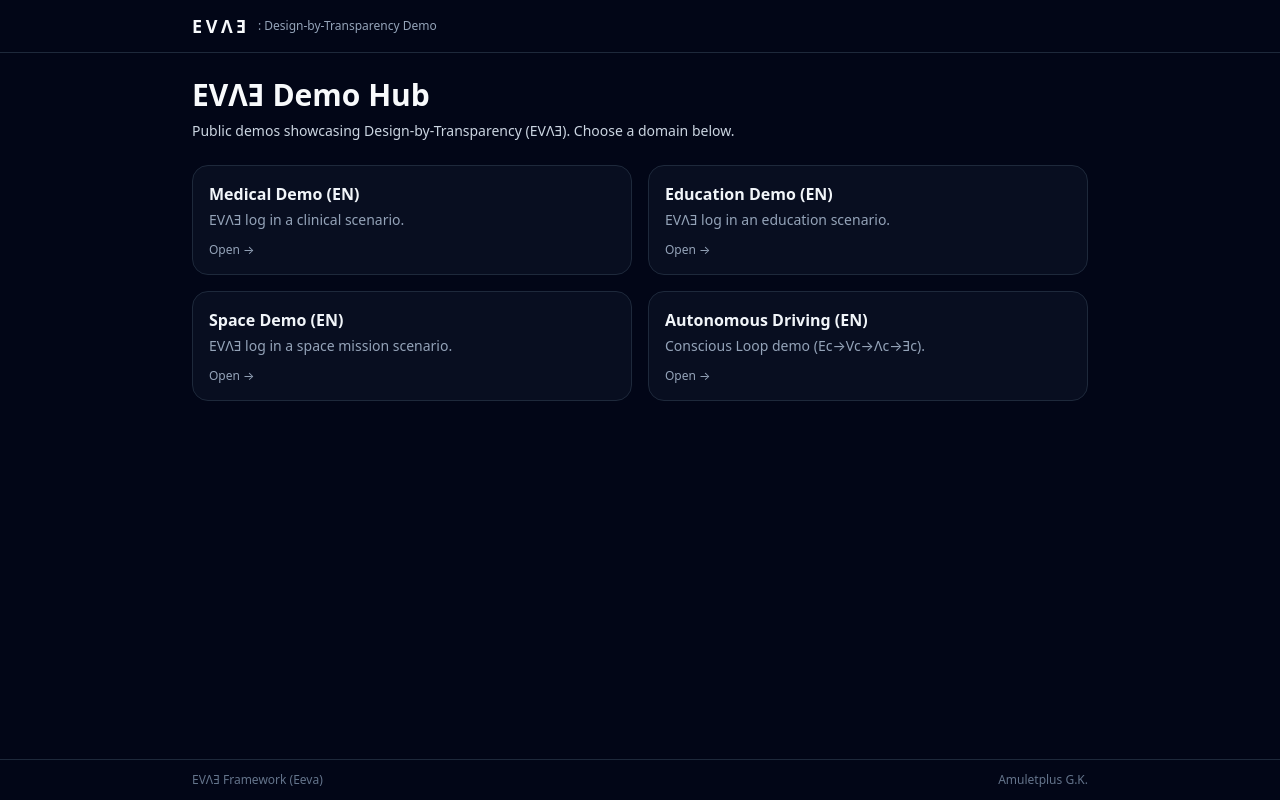
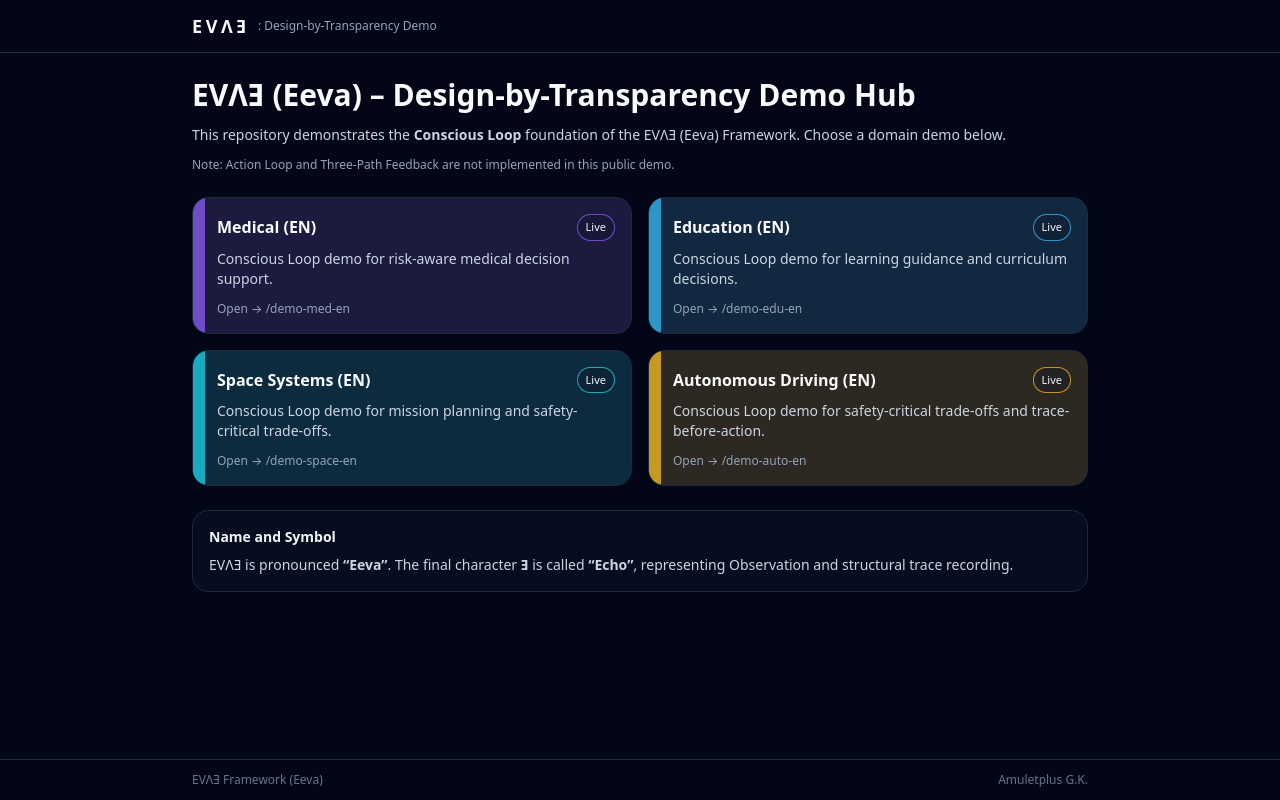
Before and after one commit to HIROYOKOKI/evae-design-by-transparency-demo, a Next.js app: page /demo in a window 1280 px wide. Built offline with nearby package versions, Linux system fonts and the light colour scheme.

Commit message:
Update page.tsx

```diff
--- a/app/demo/page.tsx
+++ b/app/demo/page.tsx
@@ -1,36 +1,113 @@
 // app/demo/page.tsx
 "use client";
 
-export default function DemoHub() {
-  const cards = [
-    { href: "/demo-med-en", title: "Medical Demo (EN)", desc: "EVΛƎ log in a clinical scenario." },
-    { href: "/demo-edu-en", title: "Education Demo (EN)", desc: "EVΛƎ log in an education scenario." },
-    { href: "/demo-space-en", title: "Space Demo (EN)", desc: "EVΛƎ log in a space mission scenario." },
-    { href: "/demo-auto-en", title: "Autonomous Driving (EN)", desc: "Conscious Loop demo (Ec→Vc→Λc→Ǝc)." },
+import Link from "next/link";
+
+type Demo = {
+  title: string;
+  desc: string;
+  href: string;
+  status: "Live" | "Coming soon";
+  tint: string; // rgba
+  bar: string;  // rgba
+};
+
+export default function DemoHubPage() {
+  const demos: Demo[] = [
+    {
+      title: "Medical (EN)",
+      desc: "Conscious Loop demo for risk-aware medical decision support.",
+      href: "/demo-med-en",
+      status: "Live",
+      tint: "rgba(139,92,246,0.14)", // violet
+      bar: "rgba(139,92,246,0.75)",
+    },
+    {
+      title: "Education (EN)",
+      desc: "Conscious Loop demo for learning guidance and curriculum decisions.",
+      href: "/demo-edu-en",
+      status: "Live",
+      tint: "rgba(56,189,248,0.14)", // sky
+      bar: "rgba(56,189,248,0.75)",
+    },
+    {
+      title: "Space Systems (EN)",
+      desc: "Conscious Loop demo for mission planning and safety-critical trade-offs.",
+      href: "/demo-space-en",
+      status: "Live",
+      tint: "rgba(34,211,238,0.14)", // cyan
+      bar: "rgba(34,211,238,0.75)",
+    },
+    {
+      title: "Autonomous Driving (EN)",
+      desc: "Conscious Loop demo for safety-critical trade-offs and trace-before-action.",
+      href: "/demo-auto-en",
+      status: "Live",
+      tint: "rgba(251,191,36,0.14)", // amber
+      bar: "rgba(251,191,36,0.75)",
+    },
   ];
 
   return (
     <div className="space-y-6">
-      <header className="space-y-2">
-        <h1 className="text-2xl md:text-3xl font-semibold text-slate-50">EVΛƎ Demo Hub</h1>
+      <section className="space-y-3">
+        <h1 className="text-2xl md:text-3xl font-semibold">
+          EVΛƎ (Eeva) – Design-by-Transparency Demo Hub
+        </h1>
         <p className="text-sm text-slate-300">
-          Public demos showcasing Design-by-Transparency (EVΛƎ). Choose a domain below.
+          This repository demonstrates the{" "}
+          <span className="font-semibold">Conscious Loop</span> foundation of the EVΛƎ (Eeva) Framework.
+          Choose a domain demo below.
         </p>
-      </header>
+        <p className="text-xs text-slate-400">
+          Note: Action Loop and Three-Path Feedback are not implemented in this public demo.
+        </p>
+      </section>
 
-      <div className="grid gap-4 md:grid-cols-2">
-        {cards.map((c) => (
-          <a
-            key={c.href}
-            href={c.href}
-            className="rounded-2xl border border-slate-800 bg-slate-900/50 p-4 hover:bg-slate-900/70 transition"
+      <section className="grid gap-4 md:grid-cols-2">
+        {demos.map((d) => (
+          <Link
+            key={d.href}
+            href={d.href}
+            className="group relative overflow-hidden block rounded-2xl border border-slate-800 bg-slate-900/60 pl-6 pr-4 py-4 transition hover:border-slate-700 hover:bg-slate-900/80"
           >
-            <div className="text-base font-semibold text-slate-100">{c.title}</div>
-            <div className="mt-1 text-sm text-slate-400">{c.desc}</div>
-            <div className="mt-3 text-xs text-slate-400">Open →</div>
-          </a>
+            {/* left bar */}
+            <div className="absolute left-0 top-0 z-10 h-full w-[12px]" style={{ backgroundColor: d.bar }} />
+
+            {/* subtle tint overlay (so base slate still shows) */}
+            <div className="absolute inset-0 opacity-100 pointer-events-none" style={{ backgroundColor: d.tint }} />
+
+            <div className="relative flex items-center justify-between gap-3">
+              <h2 className="text-base font-semibold text-slate-50">{d.title}</h2>
+
+              {/* status badge tinted by domain color */}
+              <span
+                className="text-[11px] px-2 py-1 rounded-full border text-slate-100"
+                style={{
+                  borderColor: d.bar,
+                  backgroundColor: "rgba(15,23,42,0.35)", // slate overlay
+                }}
+              >
+                {d.status}
+              </span>
+            </div>
+
+            <p className="relative mt-2 text-sm text-slate-300">{d.desc}</p>
+            <p className="relative mt-3 text-xs text-slate-400 group-hover:text-slate-300 transition">
+              Open → {d.href}
+            </p>
+          </Link>
         ))}
-      </div>
+      </section>
+
+      <section className="rounded-2xl border border-slate-800 bg-slate-900/40 p-4">
+        <h3 className="text-sm font-semibold text-slate-100">Name and Symbol</h3>
+        <p className="mt-2 text-sm text-slate-300">
+          EVΛƎ is pronounced <span className="font-semibold">“Eeva”</span>. The final character{" "}
+          <span className="font-semibold">Ǝ</span> is called <span className="font-semibold">“Echo”</span>,
+          representing Observation and structural trace recording.
+        </p>
+      </section>
     </div>
   );
 }
```
